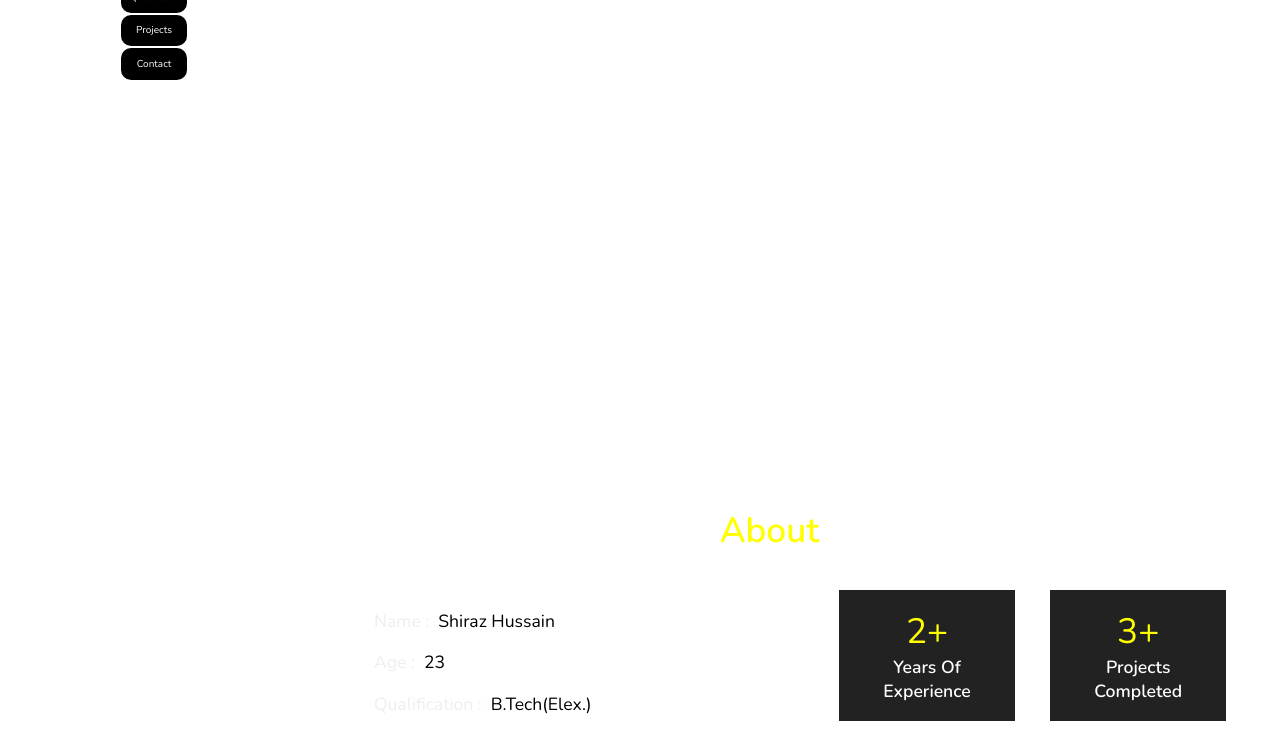
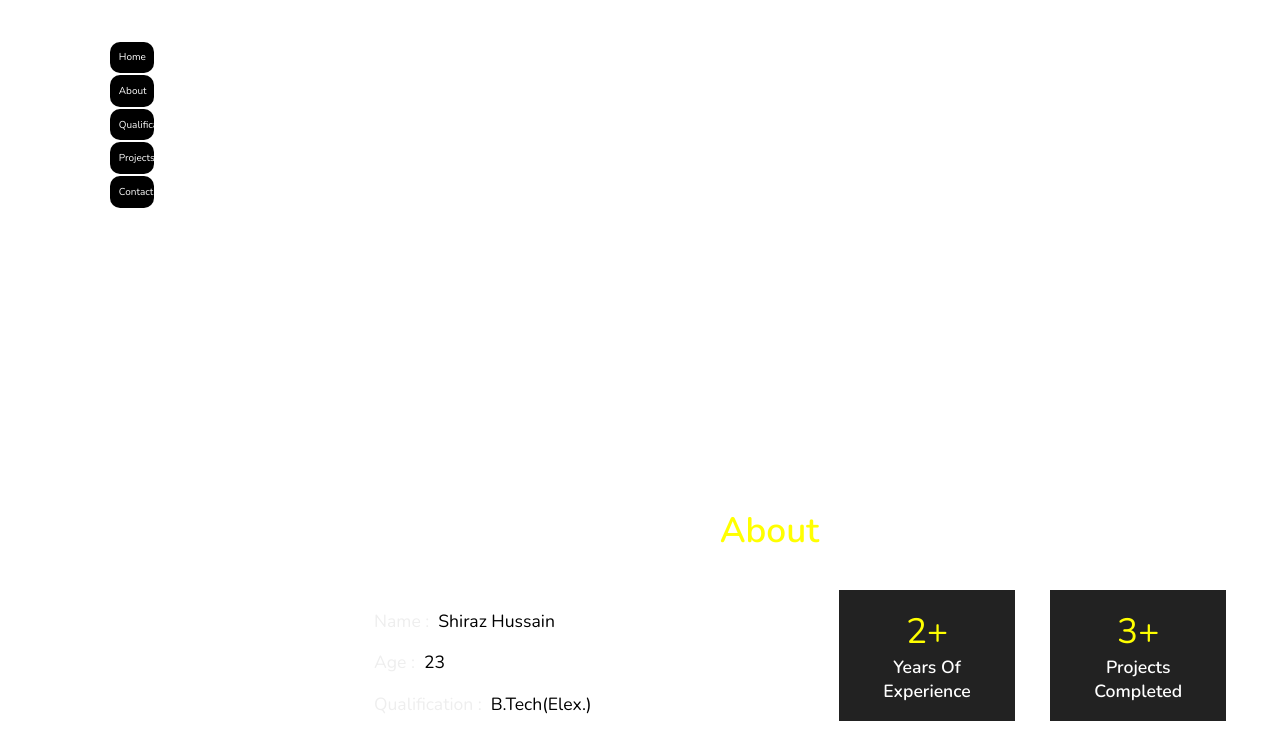
Before and after one commit to Abdqv/portfolio, a plain HTML site: page index.html in a window 1280 px wide. Shown: the part 312-1043 px from the top of the page. Drawn offline with nearby package versions, Linux system fonts and the light colour scheme.

Commit message:
Update style.css

```diff
--- a/style.css
+++ b/style.css
@@ -84,8 +84,8 @@ header{
     position: fixed;
     top:0; left:0;
     z-index: 1000;
-    height:50%;
-    width:35rem;
+    height:100%;
+    width:30rem;
     background-image: linear-gradient(white,white);
     display: flex;
     align-items: center;
```
